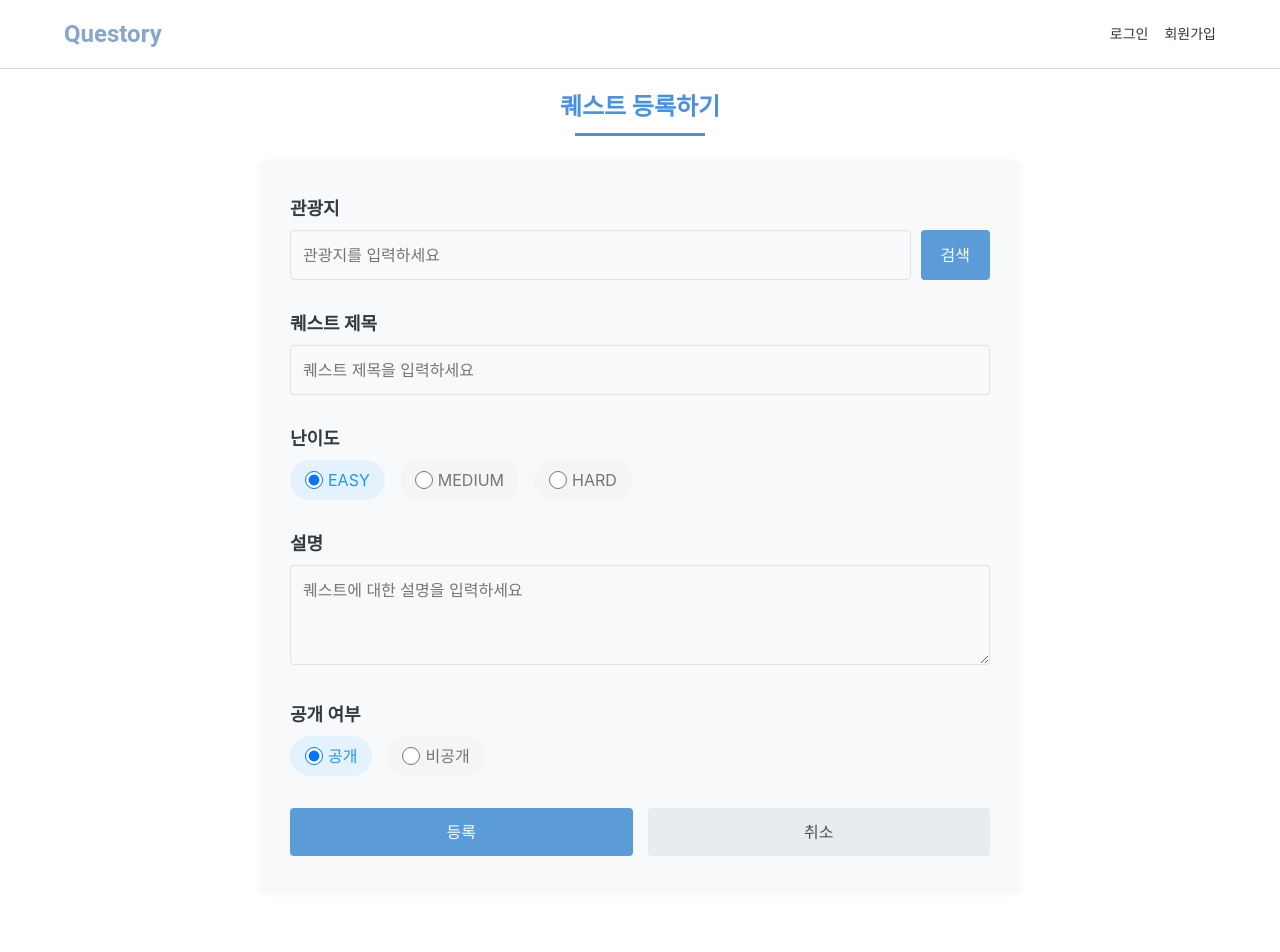
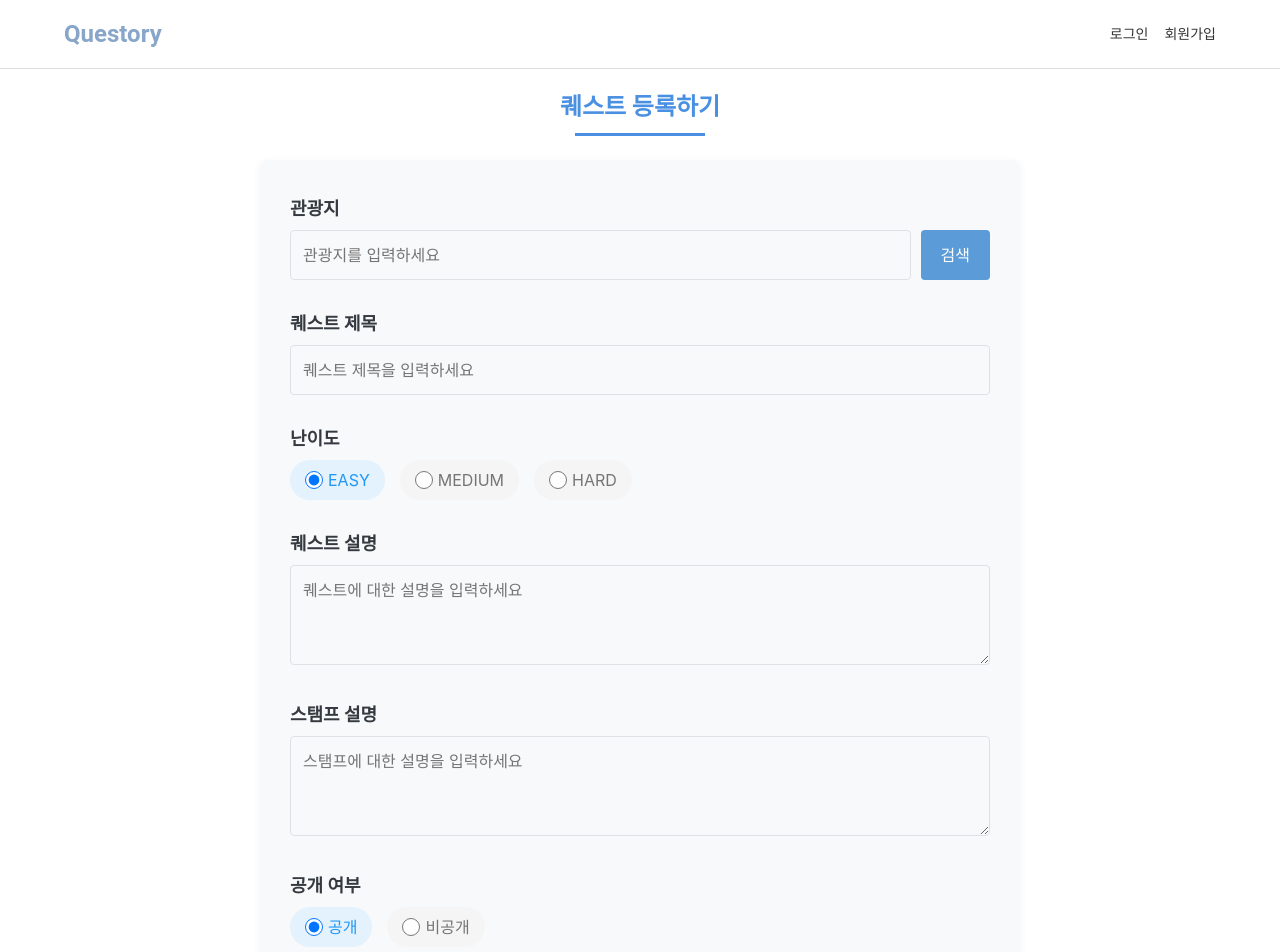
Before and after one commit to Questory04/Questory_FE, a Vue app: page /add-quest in a window 1280 px wide. Shown: the top 952 px of the page. Built offline with nearby package versions, Linux system fonts and the light colour scheme.

Commit message:
modify: 스탬프 설명란 추가

```diff
--- a/src/views/quest/AddQuestPage.vue
+++ b/src/views/quest/AddQuestPage.vue
@@ -38,11 +38,20 @@
             </div>
 
             <div class="form-group">
-                <label class="form-label">설명</label>
+                <label class="form-label">퀘스트 설명</label>
                 <textarea
                     class="form-textarea"
                     placeholder="퀘스트에 대한 설명을 입력하세요"
                     v-model="formData.description"
+                ></textarea>
+            </div>
+
+            <div class="form-group">
+                <label class="form-label">스탬프 설명</label>
+                <textarea
+                    class="form-textarea"
+                    placeholder="스탬프에 대한 설명을 입력하세요"
+                    v-model="formData.stampDescription"
                 ></textarea>
             </div>
 
@@ -125,6 +134,7 @@ export default {
                 title: "",
                 difficulty: "EASY",
                 description: "",
+                stampDescription: "",
                 visibility: "public",
             },
             // 검색 모달 관련 상태
@@ -193,6 +203,11 @@ export default {
 
             if (!this.formData.description.trim()) {
                 alert("퀘스트 설명을 입력해주세요");
+                return;
+            }
+
+            if (!this.formData.stampDescription.trim()) {
+                alert("스탬프 설명을 입력해주세요");
                 return;
             }
 
```
